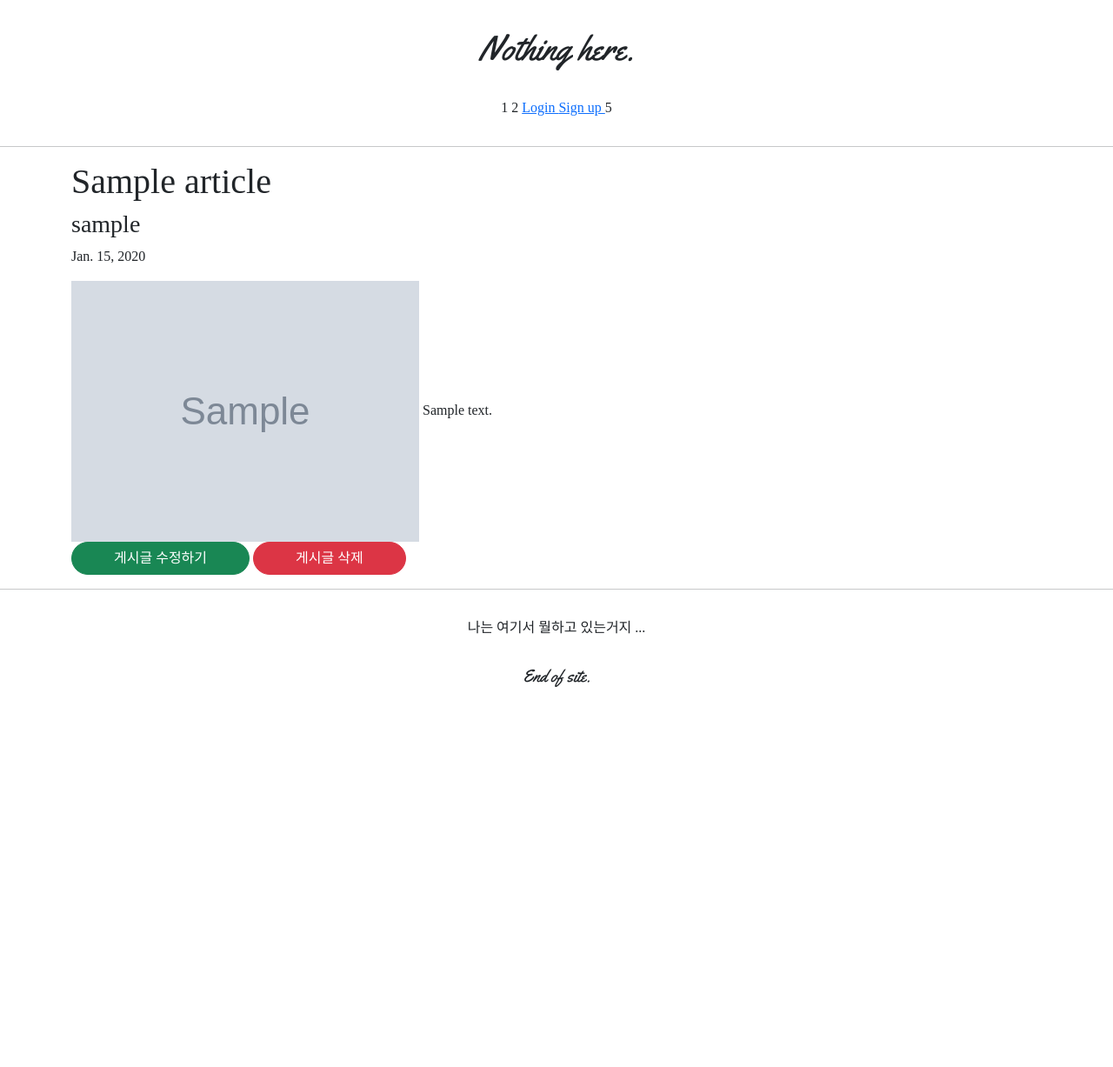
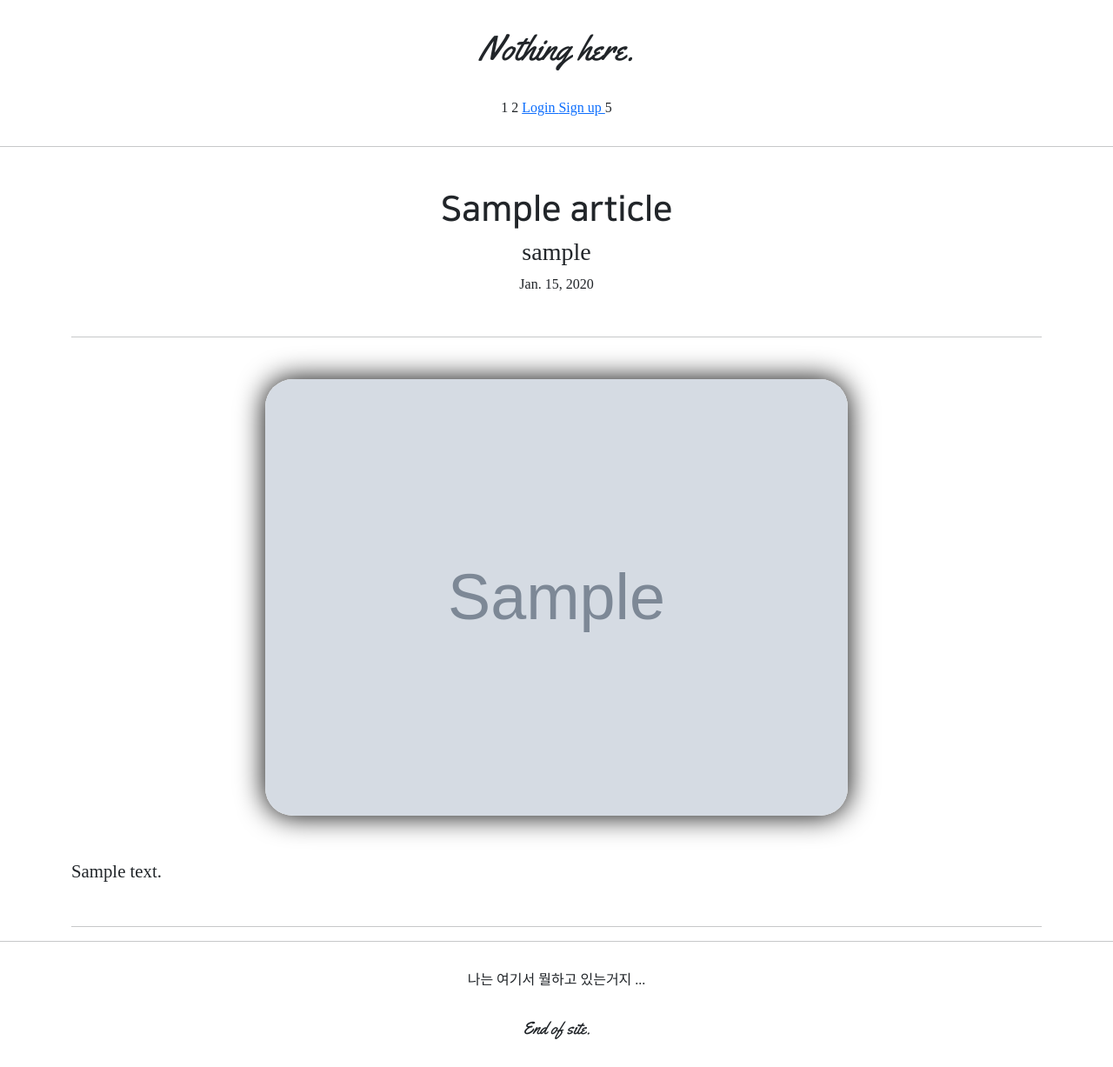
Before and after one commit to misojun50/git_mytest2, a Django app: page /articles/detail/1 in a window 1280 px wide. Shown: the whole page at 87% size. Before the commit the page ends 790 px from the top, so only its background shows below. Run offline with Django 3.2, Linux system fonts and the light colour scheme; tables that the repository leaves empty hold one stand-in row (values such as "Sample post"); grey boxes marked "Sample" are stand-in pictures; parts of the project's set-up code (start-up, migrations or seed data) failed here and were passed over; some libraries are stand-ins or nearby versions; some web fonts are replaced.

Commit message:
8/5 mytest2 commit2

```diff
--- a/articleapp/templates/articleapp/detail.html
+++ b/articleapp/templates/articleapp/detail.html
@@ -2,15 +2,23 @@
 
 {% block content %}
 
-    <div class="container">
-        <div>
-            <h1>{{ target_article.title }}</h1>
+    <div class="container text-center">
+        <div class="my-5">
+            <h1 class='NNS_B'>{{ target_article.title }}</h1>
             <h3>{{ target_article.writer.profile.nickname }}</h3>
             <p>{{ target_article.created_at }}</p>
         </div>
+
+        <hr class="my-5">
+
         <div>
-            <img src="{{ target_article.image.url }}" alt="">
+            <img src="{{ target_article.image.url }}"
+                 class="article_image"
+                 alt="">
+            <div class="article_content my-5">
             {{ target_article.content }}
+            </div>
+            {% if target_article.writer == user %}
             <div>
                 <a href="{% url 'articleapp:update' pk=target_article.pk %}" class="btn btn-success rounded-pill px-5">
                     게시글 수정하기
@@ -19,6 +27,12 @@
                     게시글 삭제
                 </a>
             </div>
+            {% endif %}
+        </div>
+
+        <hr>
+        <div>
+
         </div>
     </div>
 
--- a/static/base.css
+++ b/static/base.css
@@ -42,3 +42,14 @@
 .round_button:hover{
     color:dimgray;
 }
+
+.article_image{
+    width: 60%;
+    border-radius: 2rem;
+    box-shadow: 0 0 2rem black;
+}
+
+.article_content{
+    text-align: left;
+    font-size: 1.3rem;
+}
```
Lines whose indentation alone changed are shown as unchanged.
